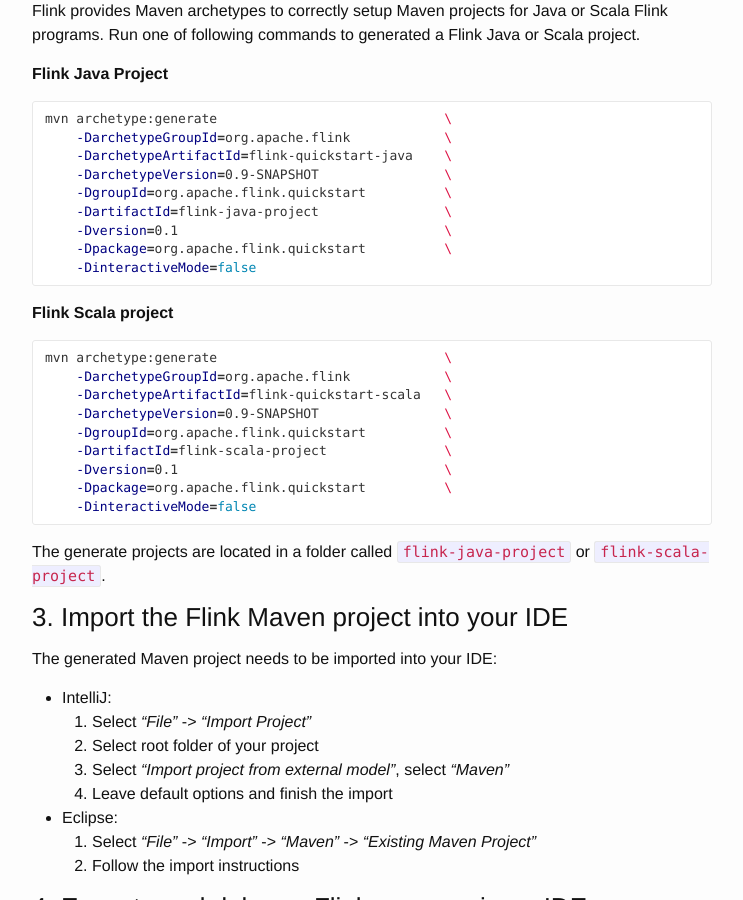
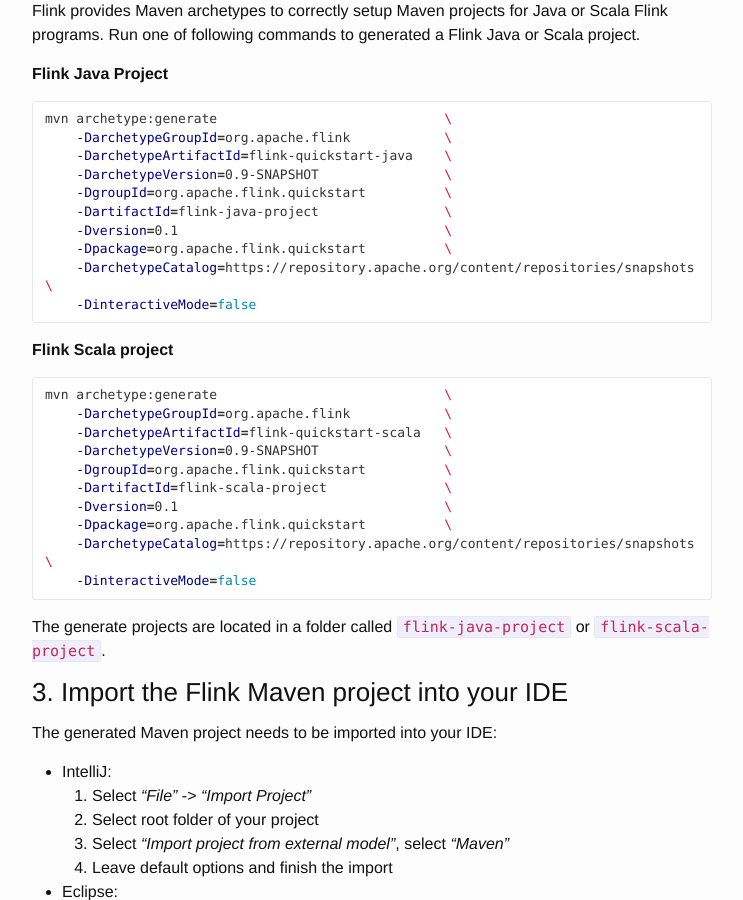
Before and after one commit to dataArtisans/flink-training-web, a Jekyll site: the page built from web/devSetup/handsOn.md, in a window 1280 px wide and 900 px high, scrolled down 637 px. Shown: the whole window, without its empty margins (268-1011 px from the left). Built offline with Jekyll 4.4.1, drawn with Linux system fonts in a browser that asks for light colours; nearby versions of some CDN libraries.

Commit message:
Last minute fix

```diff
--- a/web/devSetup/handsOn.md
+++ b/web/devSetup/handsOn.md
@@ -31,6 +31,7 @@
     -DartifactId=flink-java-project                \
     -Dversion=0.1                                  \
     -Dpackage=org.apache.flink.quickstart          \
+    -DarchetypeCatalog=https://repository.apache.org/content/repositories/snapshots  \
     -DinteractiveMode=false
 ~~~
 
@@ -45,6 +46,7 @@
     -DartifactId=flink-scala-project               \
     -Dversion=0.1                                  \
     -Dpackage=org.apache.flink.quickstart          \
+    -DarchetypeCatalog=https://repository.apache.org/content/repositories/snapshots  \
     -DinteractiveMode=false
 ~~~
 
```
